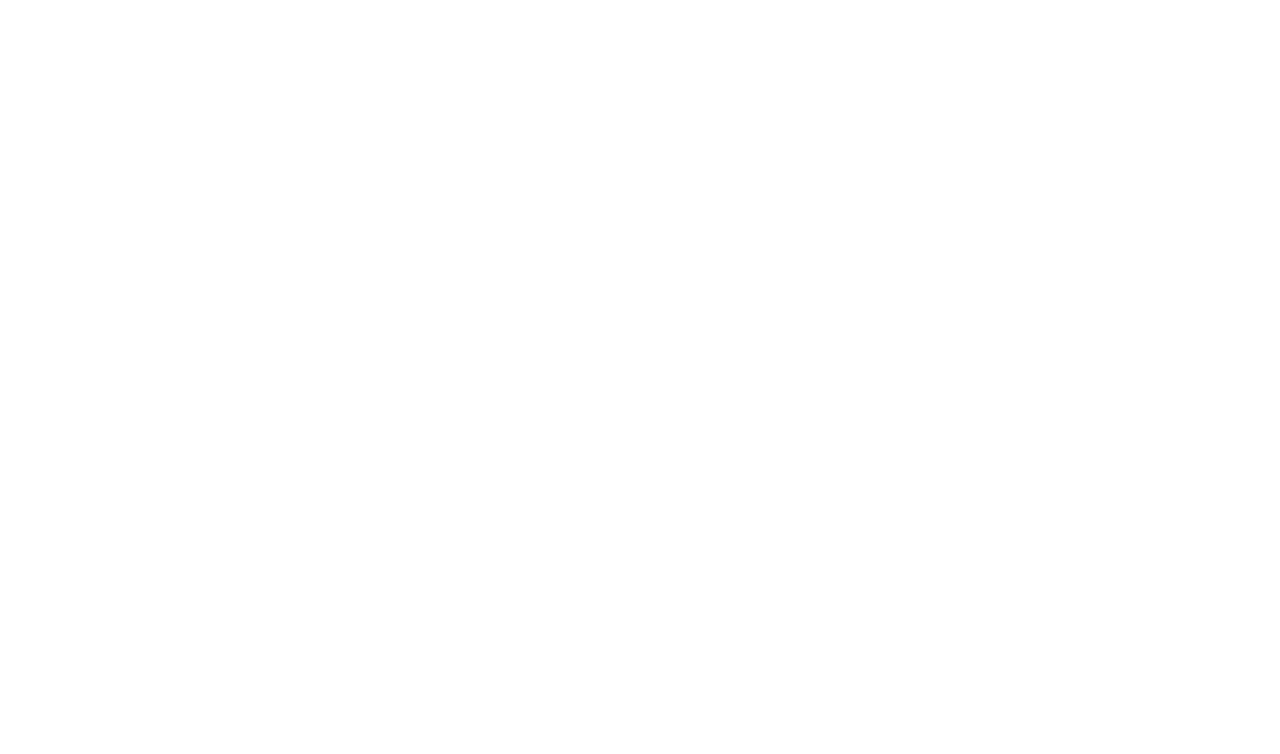
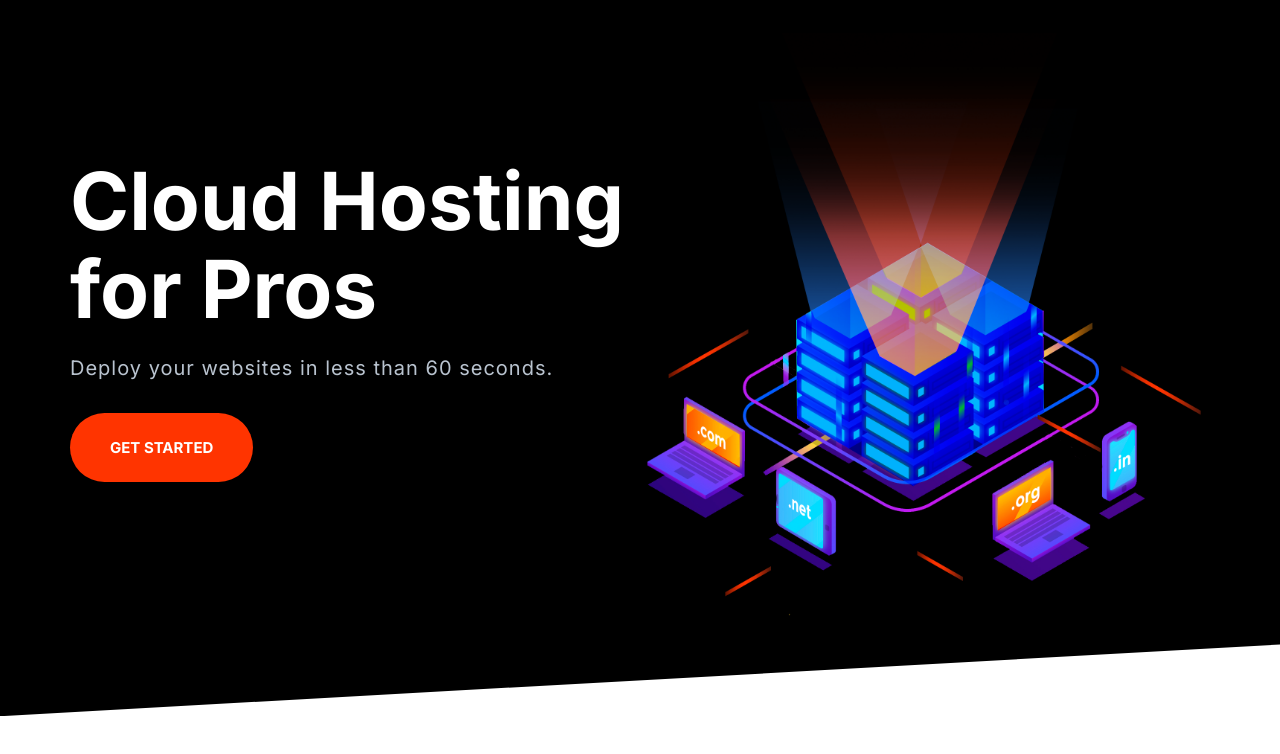
Before and after one commit to xKenjiR/learnmosh, a plain HTML site: page index.html in a window 1280 px wide. Drawn offline with Linux system fonts and the light colour scheme.

Commit message:
Build the hero component.

```diff
--- a/css/styles.css
+++ b/css/styles.css
@@ -32,6 +32,7 @@ h2,
 h3 {
   color: var(--color-headings);
   margin-bottom: 1rem;
+  line-height: 1.1;
 }
 
 h1 {
@@ -674,3 +675,30 @@ a {
     border: 0;
   }
 }
+
+/* Hero */
+.hero {
+  clip-path: polygon(0% 0%, 100% 0%, 100% 90%, 0% 100%);
+}
+
+.hero__tagline {
+  font-size: 2rem;
+  color: #b9c3cf;
+  letter-spacing: 1px;
+  margin: 2rem 0 5rem;
+}
+
+.hero__image {
+  width: 100%;
+}
+
+@media screen and (min-width: 768px) {
+  .hero {
+    padding-top: 0;
+  }
+
+  .hero__content {
+    text-align: left;
+    align-self: center;
+  }
+}
--- a/index.html
+++ b/index.html
@@ -10,6 +10,16 @@
   <title>Document</title>
 </head>
   <body>
+    <section class="block block--dark block--skewed-left hero">
+      <div class="container grid grid--1x2">
+        <div class="block__header hero__content">
+          <h1 class="block__heading">Cloud Hosting for Pros</h1>
+          <p class="hero__tagline">Deploy your websites in less than 60 seconds.</p>
+          <a href="" class="btn btn--accent btn--stretched">Get Started</a>
+        </div>
+        <img class="hero__image" src="images/banner.png" alt="">
+      </div>
+    </section>
     <script src="js/main.js"></script>
   </body>
 </html>
```
